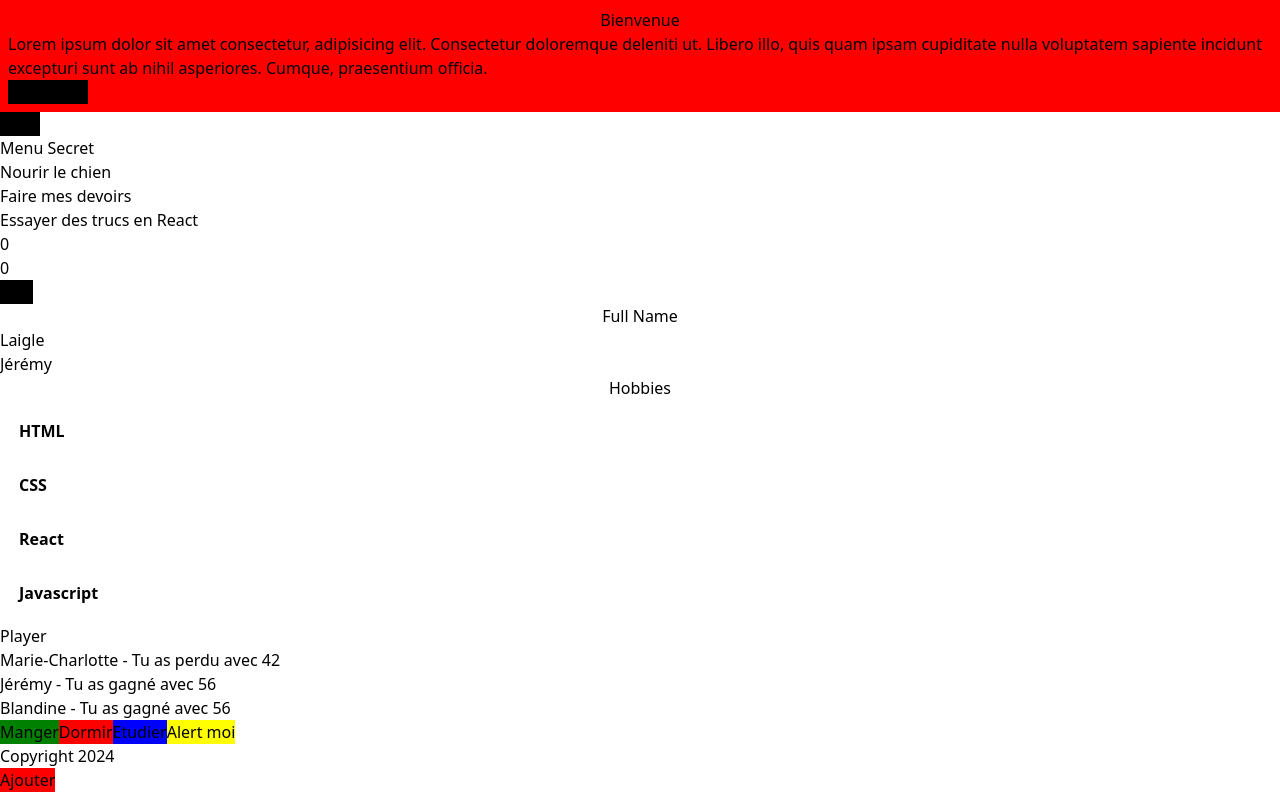
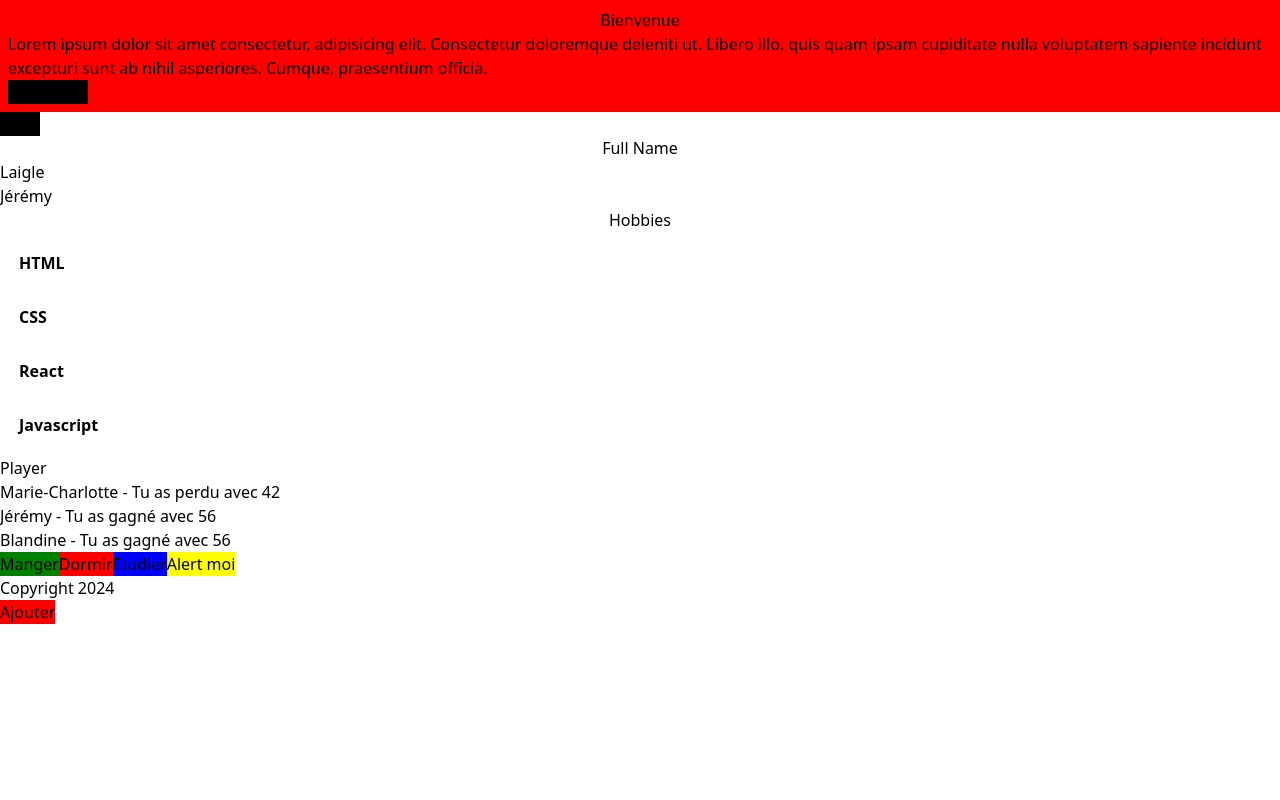
Before and after one commit to LaigleJ/introduction-react, a React (Vite) app in the folder introduction-react/: page / in a window 1280 px wide. Built offline with nearby package versions, Linux system fonts and the light colour scheme.

Commit message:
add children to menu

```diff
--- a/introduction-react/src/App.jsx
+++ b/introduction-react/src/App.jsx
@@ -24,8 +24,9 @@ function App() {
     <>
       <div className="flex flex-col items-center justify-center gap-4 p-11">
         <Header />
-        <Menu />
-        <Compteur />
+        <Menu>
+          <Compteur />
+        </Menu>
         <User utilisateur={user} />
         <Routine />
         <Footer />
--- a/introduction-react/src/component/containers/menu/Menu.jsx
+++ b/introduction-react/src/component/containers/menu/Menu.jsx
@@ -1,7 +1,8 @@
 import Button from "../UI/button/Button";
 import { useState } from "react";
+import PropTypes from "prop-types";
 
-export function Menu() {
+export function Menu({children}) {
   const [isVisible, setIsVisible] = useState(false);
 
   function toggleMenu() {
@@ -11,16 +12,27 @@ export function Menu() {
     <>
       <Button gereclique={toggleMenu}>{isVisible ? "hide" : "show"}</Button>
 
-      <section className={`${
-            isVisible ? "hidden" : "block"
-          } transition-all duration-300 ease-in-out mt-6 bg-gray-500 shadow-xl rounded-lg p-6 w-64`}  >
-      <h3 className="text-xl text-center">Menu Secret</h3>
-      <ol className="list-decimal gap-1">
-        <li>Nourir le chien</li>
-        <li>Faire mes devoirs</li>
-        <li>Essayer des trucs en React</li>
-      </ol>
-      </section>
+      {isVisible && (
+        <section>
+            {children}
+        </section>
+      )}
+
     </>
   );
 }
+
+Menu.propTypes = {
+  children: PropTypes.node,
+};
+
+/* <section className={`${
+    isVisible ? "hidden" : "block"
+  } transition-all duration-300 ease-in-out mt-6 bg-gray-500 shadow-xl rounded-lg p-6 w-64`}  >
+<h3 className="text-xl text-center">Menu Secret</h3>
+<ol className="list-decimal gap-1">
+<li>Nourir le chien</li>
+<li>Faire mes devoirs</li>
+<li>Essayer des trucs en React</li>
+</ol>
+</section> */
```
